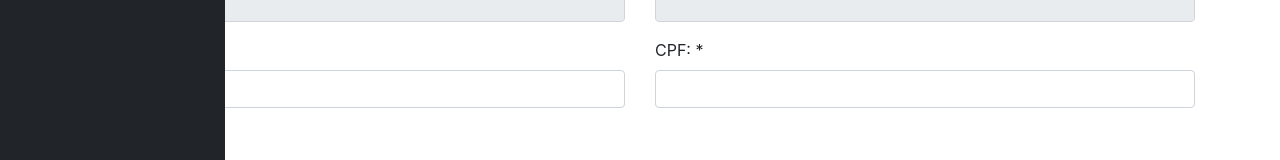
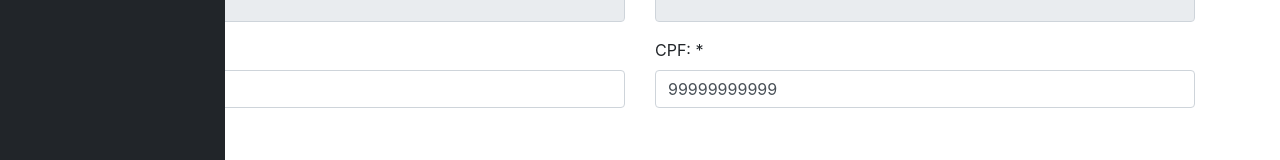
Before and after one commit to bruno-lk/Sistema-de-Vendas-Angular-Spring-Boot, an Angular app in the folder clientes-app/: page /clients-form in a window 1280 px wide. Shown: the part 256-416 px from the top of the page. Built offline with nearby package versions, Linux system fonts and the light colour scheme.

Commit message:
Criação de ClientsService

```diff
--- a/clientes-app/src/app/app.module.ts
+++ b/clientes-app/src/app/app.module.ts
@@ -6,11 +6,12 @@ import { AppComponent } from './app.component';
 import { TemplateModule } from './template/template.module';
 import { HomeComponent } from './home/home.component';
 import { ClientsModule } from './clients/clients.module';
+import { ClientsService } from './clients.service';
 
 @NgModule({
   declarations: [AppComponent, HomeComponent],
   imports: [BrowserModule, AppRoutingModule, TemplateModule, ClientsModule],
-  providers: [],
+  providers: [ClientsService],
   bootstrap: [AppComponent],
 })
 export class AppModule {}
--- /dev/null
+++ b/clientes-app/src/app/clients.service.ts
@@ -0,0 +1,18 @@
+import { Injectable } from '@angular/core';
+import { Client } from './clients/clients';
+
+@Injectable({
+  providedIn: 'root',
+})
+export class ClientsService {
+  constructor() {}
+
+  getClient(): Client {
+    let client: Client = new Client();
+
+    client.name = 'Fulano de Tal';
+    client.cpf = '99999999999';
+
+    return client;
+  }
+}
--- a/clientes-app/src/app/clients/clients-form/clients-form.component.ts
+++ b/clientes-app/src/app/clients/clients-form/clients-form.component.ts
@@ -1,5 +1,6 @@
 import { ClassGetter } from '@angular/compiler/src/output/output_ast';
 import { Component, OnInit } from '@angular/core';
+import { ClientsService } from 'src/app/clients.service';
 
 import { Client } from '../clients';
 
@@ -11,8 +12,8 @@ import { Client } from '../clients';
 export class ClientsFormComponent implements OnInit {
   client: Client;
 
-  constructor() {
-    this.client = new Client();
+  constructor(private service: ClientsService) {
+    this.client = service.getClient();
   }
 
   ngOnInit(): void {}
```
